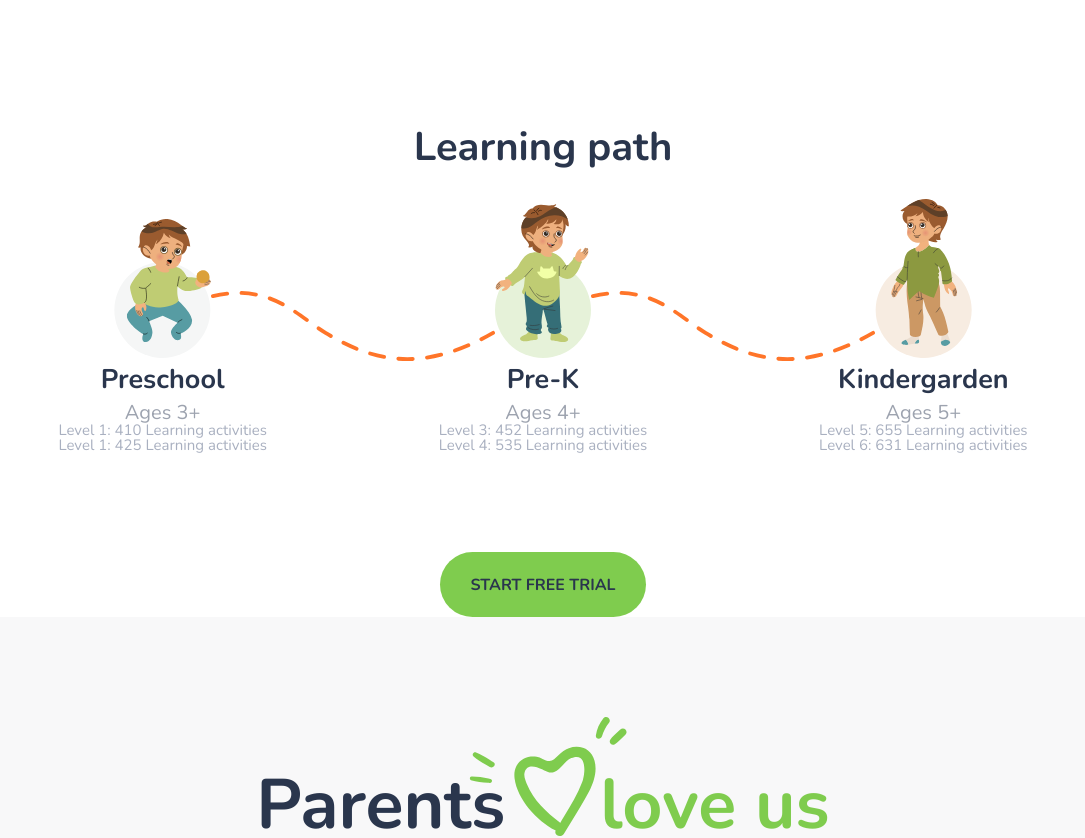
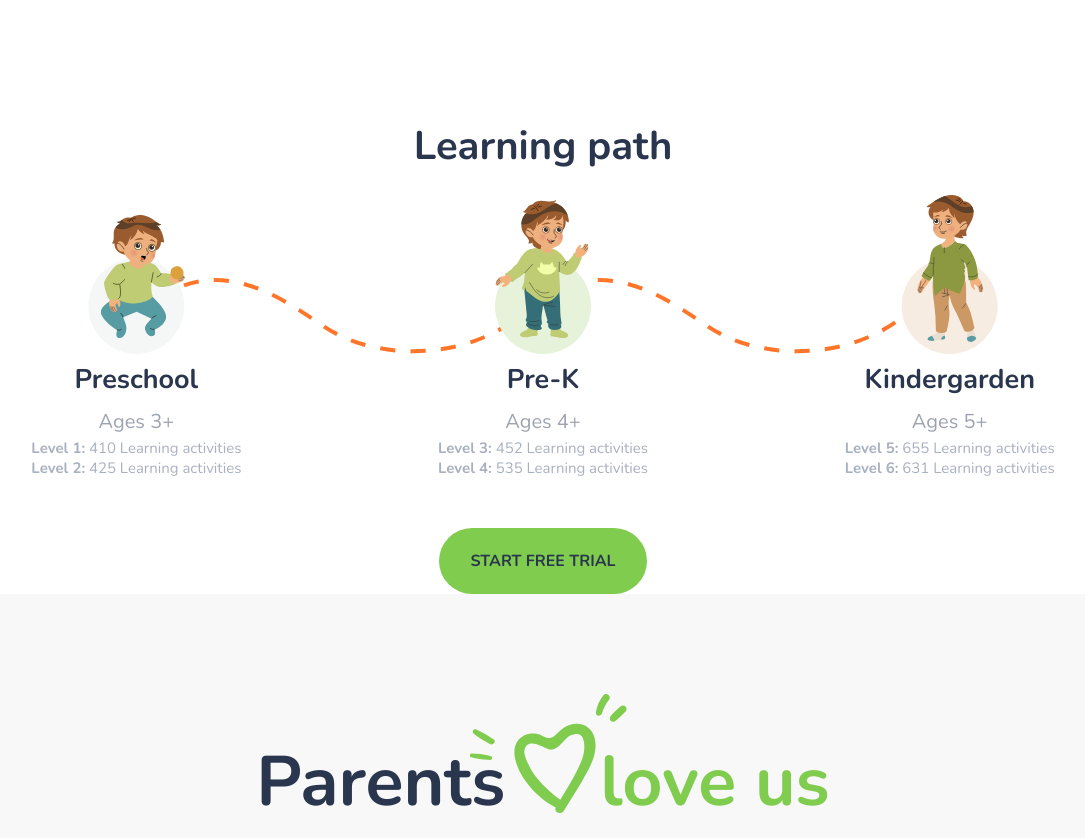
Before and after one commit to laumanovr/academyweb, a Vue app: page / in a window 1280 px wide. Shown: the part 1000-1838 px from the top of the page, without its empty margins (97-1182 px from the left). Built offline with nearby package versions, Linux system fonts and the light colour scheme.

Commit message:
Поправил блок Learning path

```diff
--- a/src/components/Learning.vue
+++ /dev/null
@@ -1,197 +0,0 @@
-<template>
-  <div class="space-container">
-    <div class="learning">
-      <h2 class="learning__title">Learning path</h2>
-      <div class="learning__steps">
-        <div class="learning__step">
-          <img :src="require('../../src/assets/img/kid-1.svg')">
-          <div class="learning__info">
-            <div class="learning__info--title">Preschool</div>
-            <div class="learning__info--text">Ages 3+</div>
-            <div class="learning__info--sm-text">Level 1: 410 Learning activities</div>
-            <div class="learning__info--sm-text">Level 1: 425 Learning activities</div>
-          </div>
-        </div>
-        <img :src="linearImgPath" class="learning__dash-line">
-        <div class="learning__step">
-          <img :src="require('../../src/assets/img/kid-2.svg')">
-          <div class="learning__info">
-            <div class="learning__info--title">Pre-K</div>
-            <div class="learning__info--text">Ages 4+</div>
-            <div class="learning__info--sm-text">Level 3: 452 Learning activities</div>
-            <div class="learning__info--sm-text">Level 4: 535 Learning activities</div>
-          </div>
-        </div>
-        <img :src="linearImgPath" class="learning__dash-line">
-        <div class="learning__step">
-          <img :src="require('../../src/assets/img/kid-3.svg')">
-          <div class="learning__info">
-            <div class="learning__info--title">Kindergarden</div>
-            <div class="learning__info--text">Ages 5+</div>
-            <div class="learning__info--sm-text">Level 5: 655 Learning activities</div>
-            <div class="learning__info--sm-text">Level 6: 631 Learning activities</div>
-          </div>
-        </div>
-      </div>
-        <button class="learning__btn-start">Start free trial</button>
-    </div>
-  </div>
-</template>
-
-<script>
-export default {
-	computed: {
-		lg() {
-			return window.innerWidth <= 1024;
-		},
-		sm() {
-			return window.innerWidth <= 640;
-		},
-		linearImgPath() {
-			if (this.sm) {
-				return require('../../src/assets/img/linear-line-short.svg');
-			}
-			if (this.lg) {
-				return require('../../src/assets/img/linear-line-middle.svg');
-			}
-			return require('../../src/assets/img/linear-line-long.svg');
-		}
-	}
-};
-</script>
-
-<style lang="scss">
-@import "src/assets/styles/vars";
-
-.learning {
-  position: relative;
-  height: 490px;
-  margin-top: 140px;
-  @media #{$lg} {
-    margin-top: 120px;
-  }
-  @media #{$sm} {
-    margin-top: 100px;
-    height: 510px;
-  }
-  @media #{$xs} {
-    margin-top: 80px;
-    height: auto;
-    text-align: center;
-  }
-  &__title {
-    font-weight: 700;
-    font-size: 40px;
-    color: $dark-blue;
-    text-align: center;
-    margin: 0 0 32px;
-    @media #{$xs} {
-      margin: 0 0 45px;
-    }
-  }
-
-  &__steps {
-    display: flex;
-    justify-content: center;
-    align-items: flex-end;
-    @media #{$xs} {
-      flex-wrap: wrap;
-    }
-  }
-
-  &__step {
-    text-align: center;
-    position: relative;
-    @media #{$xs} {
-      &:not(:last-child) {
-        margin-bottom: 30px;
-      }
-    }
-  }
-
-  &__dash-line {
-    max-width: 300px;
-    height: 70px;
-    @media #{$lg} {
-      max-width: 220px;
-      height: 54px;
-      position: relative;
-      bottom: 20px;
-    }
-    @media #{$sm} {
-      max-width: 100px;
-      height: 40px;
-      bottom: 35px;
-    }
-    @media #{$xs} {
-      display: none;
-    }
-  }
-  &__info {
-    text-align: center;
-    position: absolute;
-    left: 50%;
-    transform: translateX(-50%);
-    margin-top: 5px;
-    @media #{$sm} {
-      width: 173px;
-    }
-    @media #{$xs} {
-      width: auto;
-      position: static;
-      transform: translateX(0);
-    }
-    &--title {
-      font-weight: 700;
-      font-size: 27px;
-      color: $dark-blue;
-      margin-bottom: 10px;
-      white-space: nowrap;
-      @media #{$xs} {
-        font-size: 24px;
-      }
-    }
-    &--text {
-      font-weight: 400;
-      font-size: 20px;
-      color: $cool-gray;
-      @media #{$xs} {
-        font-size: 18px;
-      }
-    }
-    &--sm-text {
-      font-weight: 400;
-      font-size: 15px;
-      color: $light-gray;
-      white-space: nowrap;
-      @media #{$sm} {
-        white-space: unset;
-      }
-    }
-  }
-  &__btn-start {
-    position: absolute;
-    bottom: 0;
-    left: 50%;
-    transform: translateX(-50%);
-    width: 206px;
-    height: 65px;
-    border-radius: 50px;
-    font-weight: 700;
-    font-size: 16px;
-    color: $dark-blue;
-    text-transform: uppercase;
-    border: 0;
-    background: $lime-green;
-    cursor: pointer;
-    @media #{$xs} {
-      position: static;
-      transform: translateX(0);
-      width: 197px;
-      height: 60px;
-      font-size: 15px;
-      margin-top: 50px;
-    }
-  }
-}
-</style>
--- a/src/components/VButton.vue
+++ b/src/components/VButton.vue
@@ -54,7 +54,7 @@ export default {
   border-radius: 51px;
   background: #7fcc4e;
   &_main {
-    padding: 20px 30px;
+    padding: 20px 30px 19px;
     background: #7fcc4e;
     color: #2a364d;
     &:hover {
--- a/src/views/main/index.vue
+++ b/src/views/main/index.vue
@@ -75,7 +75,61 @@
         </div>
       </div>
     </section>
-    <Learning />
+    <section class="main-page__learning">
+      <div class="container">
+        <h2 class="main-page__learning-title">Learning path</h2>
+        <div class="main-page__learning-steps">
+          <div class="main-page__learning-step">
+            <img src="@/assets/img/kid-1.svg" />
+            <div class="main-page__learning-info">
+              <div class="main-page__learning-info-title">Preschool</div>
+              <div class="main-page__learning-info-text">Ages 3+</div>
+              <div class="main-page__learning-info-sm-text">
+                <span> Level 1:</span>
+                410 Learning activities
+              </div>
+              <div class="main-page__learning-info-sm-text">
+                <span> Level 2:</span>
+                425 Learning activities
+              </div>
+            </div>
+          </div>
+          <div class="main-page__learning-step">
+            <img src="@/assets/img/kid-2.svg" />
+            <div class="main-page__learning-info">
+              <div class="main-page__learning-info-title">Pre-K</div>
+              <div class="main-page__learning-info-text">Ages 4+</div>
+              <div class="main-page__learning-info-sm-text">
+                <span> Level 3:</span>
+                452 Learning activities
+              </div>
+              <div class="main-page__learning-info-sm-text">
+                <span> Level 4:</span>
+                535 Learning activities
+              </div>
+            </div>
+          </div>
+          <div class="main-page__learning-step">
+            <img src="@/assets/img/kid-3.svg" />
+            <div class="main-page__learning-info">
+              <div class="main-page__learning-info-title">Kindergarden</div>
+              <div class="main-page__learning-info-text">Ages 5+</div>
+              <div class="main-page__learning-info-sm-text">
+                <span> Level 5:</span>
+                655 Learning activities
+              </div>
+              <div class="main-page__learning-info-sm-text">
+                <span> Level 6:</span>
+                631 Learning activities
+              </div>
+            </div>
+          </div>
+        </div>
+        <VButton class="main-page__learning-btn-start"
+          >Start free trial</VButton
+        >
+      </div>
+    </section>
     <section class="main-page__love-us">
       <div class="container">
         <h2 class="main-page__love-us-title">Parents <span>love us</span></h2>
@@ -325,13 +379,11 @@
 </template>
 
 <script>
-import Learning from "../../components/Learning";
 import VButton from "@/components/VButton.vue";
 import VToggle from "@/components/VToggle.vue";
 
 export default {
   components: {
-    Learning,
     VButton,
     VToggle,
   },
@@ -446,6 +498,71 @@ export default {
     position: absolute;
     right: 12%;
     bottom: 46%;
+  }
+  &__learning {
+    margin-top: 140px;
+  }
+  &__learning-title {
+    font-weight: 700;
+    font-size: 40px;
+    color: $dark-blue;
+    text-align: center;
+    margin-bottom: 29px;
+  }
+
+  &__learning-steps {
+    margin-bottom: 50px;
+    display: flex;
+    justify-content: center;
+    align-items: flex-end;
+    background-image: url("~@/assets/img/linear.svg"),
+      url("~@/assets/img/linear.svg");
+    background-position: 26% 40%, 73% 40%;
+    background-repeat: no-repeat;
+    background-size: 32%;
+  }
+
+  &__learning-step {
+    text-align: center;
+    position: relative;
+    flex: 1;
+    margin-right: 20px;
+    &:last-child {
+      margin-right: 0;
+    }
+  }
+  &__learning-info {
+    text-align: center;
+    margin-top: 7px;
+    @media #{$sm} {
+      width: 173px;
+    }
+  }
+  &__learning-info-title {
+    font-weight: 700;
+    font-size: 27px;
+    line-height: 32px;
+    color: $dark-blue;
+    margin-bottom: 10px;
+  }
+  &__learning-info-text {
+    font-weight: 400;
+    font-size: 20px;
+    line-height: 32px;
+    color: $cool-gray;
+  }
+  &__learning-info-sm-text {
+    font-weight: 400;
+    font-size: 15px;
+    line-height: 20px;
+    color: $light-gray;
+    white-space: nowrap;
+    @media #{$sm} {
+      white-space: unset;
+    }
+  }
+  &__learning-btn-start {
+    margin: 0 auto;
   }
   &__love-us {
     padding: 150px 0 140px;
@@ -803,6 +920,29 @@ export default {
     &__header-star {
       display: none;
     }
+    &__learning-title {
+      margin-bottom: 49px;
+    }
+    &__learning-steps {
+      display: block;
+      background: none;
+    }
+    &__learning-step {
+      margin: 0;
+      &:not(:last-child) {
+        margin-bottom: 30px;
+      }
+    }
+    &__learning-info {
+      width: auto;
+    }
+    &__learning-info-title {
+      font-size: 24px;
+    }
+    &__learning-info-text {
+      font-size: 18px;
+      line-height: 30px;
+    }
     &__why-academy-items {
       display: flex;
       flex-direction: column;
```
Also changed, not shown: src/assets/img/linear.svg (added).
